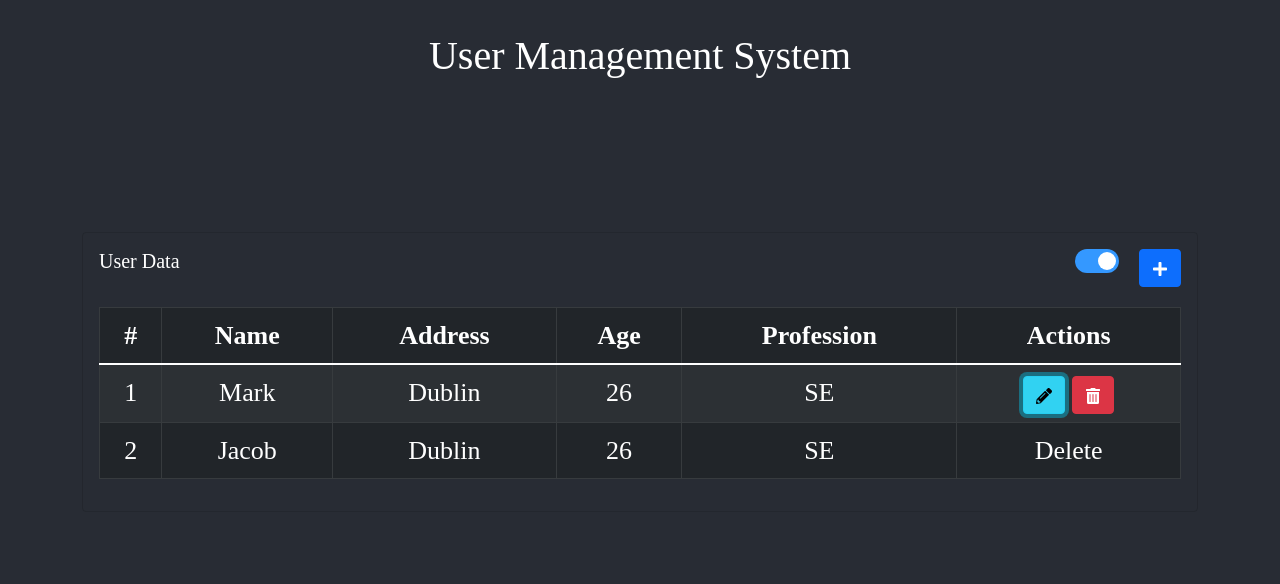
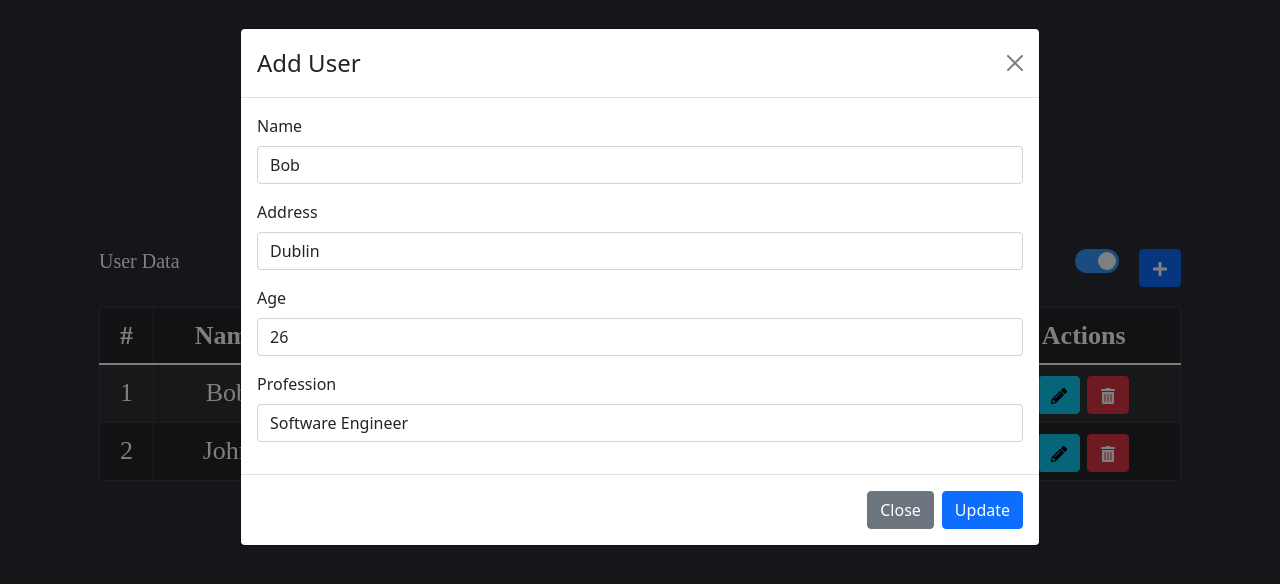
Before and after one commit to MangeshIpper/dataminrapp, a React (Create React App) app: page / in a window 1280 px wide. Both pictures are taken after a click on the button 1044 px from the left and 394 px from the top of the page. Shown: the top 584 px of the page. Built offline with nearby package versions, Linux system fonts and the light colour scheme.

Commit message:
Added CRUD functions and design, also added value binding in same form.

```diff
--- /dev/null
+++ b/src/components/Interface.tsx
@@ -0,0 +1,9 @@
+export interface BaseUser {
+  name: string;
+  address: string;
+  age: string;
+  profession: string;
+}
+export interface User extends BaseUser {
+  id: number;
+}
--- a/src/components/Menu.tsx
+++ b/src/components/Menu.tsx
@@ -12,6 +12,7 @@ import {
 import { Toggle } from "rsuite";
 import "../App.css";
 import { FaPencilAlt, FaPlus, FaTrashAlt } from "react-icons/fa";
+import { BaseUser, User } from "./Interface";
 
 export const Menu = () => {
   const defaultUsers = [
@@ -19,14 +20,14 @@ export const Menu = () => {
       id: 1,
       name: "Bob",
       address: "Dublin",
-      age: 26,
+      age: "26",
       profession: "Software Engineer",
     },
     {
       id: 2,
       name: "John",
       address: "Galaway",
-      age: 24,
+      age: "24",
       profession: "Software Engineer",
     },
   ];
@@ -35,15 +36,47 @@ export const Menu = () => {
     id: null,
     name: "",
     address: "",
-    age: 10,
+    age: "",
     profession: "",
   };
 
   const [users, setUsers] = useState(defaultUsers);
   const [show, setShow] = useState(false);
+  const [createBtn, setCreateBtn] = useState(true);
+  const [newUser, setNewUser] = useState(initCurrentUser);
 
   const handleClose = () => setShow(false);
   const handleShow = () => setShow(true);
+  const [editing, setEdit] = useState(false);
+
+  const onFormSubmit = (newUser: BaseUser) => {
+    const id = users.length + 1;
+    setUsers([...users, { ...newUser, id }]);
+  };
+
+  const onEdit = (newUser: any) => {
+    setEdit(true);
+    setNewUser({ ...newUser, newUser });
+    handleShow();
+  };
+
+  const onSubmit = (newUser: any) => {
+    if (editing === true) {
+      onUpdateUser(newUser);
+    } else {
+      onFormSubmit(newUser);
+    }
+  };
+
+  const onUpdateUser = (newUser: any) => {
+    setEdit(false);
+    let id = newUser.id;
+    setUsers(users.map((i) => (i.id === id ? newUser : i)));
+  };
+
+  const onDeleteUser = (currentUser: User) => {
+    setUsers(users.filter((i) => i.id !== currentUser.id));
+  };
 
   return (
     <Container fluid="md">
@@ -78,67 +111,116 @@ export const Menu = () => {
                   </tr>
                 </thead>
                 <tbody>
-                  <tr>
-                    <td>1</td>
-                    <td>Mark</td>
-                    <td>Dublin</td>
-                    <td>26</td>
-                    <td>SE</td>
+                  {users.length > 0 ? (
+                    users.map((user, index) => (
+                      <tr key={index}>
+                        <td>{user.id}</td>
+                        <td>{user.name}</td>
+                        <td>{user.address}</td>
+                        <td>{user.age}</td>
+                        <td>{user.profession}</td>
                         <td>
-                      <Button variant="info" title="Edit user details">
+                          <Button
+                            variant="info"
+                            title="Edit user details"
+                            onClick={() => onEdit(user)}
+                          >
                             <FaPencilAlt />
                           </Button>{" "}
-                      <Button variant="danger" title="Delete user">
+                          <Button
+                            variant="danger"
+                            title="Delete user"
+                            onClick={() => onDeleteUser(user)}
+                          >
                             <FaTrashAlt />
                           </Button>
                         </td>
                       </tr>
+                    ))
+                  ) : (
                     <tr>
-                    <td>2</td>
-                    <td>Jacob</td>
-                    <td>Dublin</td>
-                    <td>26</td>
-                    <td>SE</td>
-                    <td>Delete</td>
+                      <td colSpan={6} className="text-center">
+                        No users found.
+                      </td>
                     </tr>
+                  )}
                 </tbody>
               </Table>
             </Card.Body>
           </Card>
 
           <Modal size="lg" show={show} onHide={handleClose}>
+            <Form
+              onSubmit={(e) => {
+                e.preventDefault();
+                onSubmit(newUser);
+              }}
+            >
               <Modal.Header closeButton>
                 <Modal.Title>Add User</Modal.Title>
               </Modal.Header>
               <Modal.Body>
-              <Form >
-                <Form.Group className="mb-3" controlId="formBasicEmail">
-                  <Form.Label>Email address</Form.Label>
-                  <Form.Control type="email" placeholder="Enter email" />
-                  <Form.Text className="text-muted">
-                    We'll never share your email with anyone else.
-                  </Form.Text>
+                <Form.Group className="mb-3" controlId="formBasicName">
+                  <Form.Label>Name</Form.Label>
+                  <Form.Control
+                    type="text"
+                    value={newUser.name}
+                    onChange={(e) =>
+                      setNewUser({ ...newUser, name: e.target.value })
+                    }
+                    placeholder="Enter Name"
+                  />
                 </Form.Group>
-
-                <Form.Group className="mb-3" controlId="formBasicPassword">
-                  <Form.Label>Password</Form.Label>
-                  <Form.Control type="password" placeholder="Password" />
+                <Form.Group className="mb-3" controlId="formBasicAddress">
+                  <Form.Label>Address</Form.Label>
+                  <Form.Control
+                    type="text"
+                    value={newUser.address}
+                    onChange={(e) =>
+                      setNewUser({ ...newUser, address: e.target.value })
+                    }
+                    placeholder="Enter Address"
+                  />
                 </Form.Group>
-              </Form>
+                <Form.Group className="mb-3" controlId="formBasicAge">
+                  <Form.Label>Age</Form.Label>
+                  <Form.Control
+                    type="number"
+                    value={newUser.age}
+                    onChange={(e) =>
+                      setNewUser({ ...newUser, age: e.target.value })
+                    }
+                    placeholder="Enter Age"
+                  />
+                </Form.Group>
+                <Form.Group className="mb-3" controlId="formBasicProfession">
+                  <Form.Label>Profession</Form.Label>
+                  <Form.Control
+                    type="text"
+                    value={newUser.profession}
+                    onChange={(e) =>
+                      setNewUser({ ...newUser, profession: e.target.value })
+                    }
+                    placeholder="Enter Profession"
+                  />
+                </Form.Group>
               </Modal.Body>
               <Modal.Footer>
                 <Button variant="secondary" onClick={handleClose}>
                   Close
                 </Button>
+                {editing === true ? (
                   <Button variant="primary" type="submit" onClick={handleClose}>
-                Save Changes
+                    Update
                   </Button>
+                ) : (
+                  <Button variant="primary" type="submit" onClick={handleClose}>
+                    Submit
+                  </Button>
+                )}
               </Modal.Footer>
+            </Form>
           </Modal>
-
-
-
-
         </Col>
       </Row>
     </Container>
```
Lines whose indentation alone changed are shown as unchanged.
